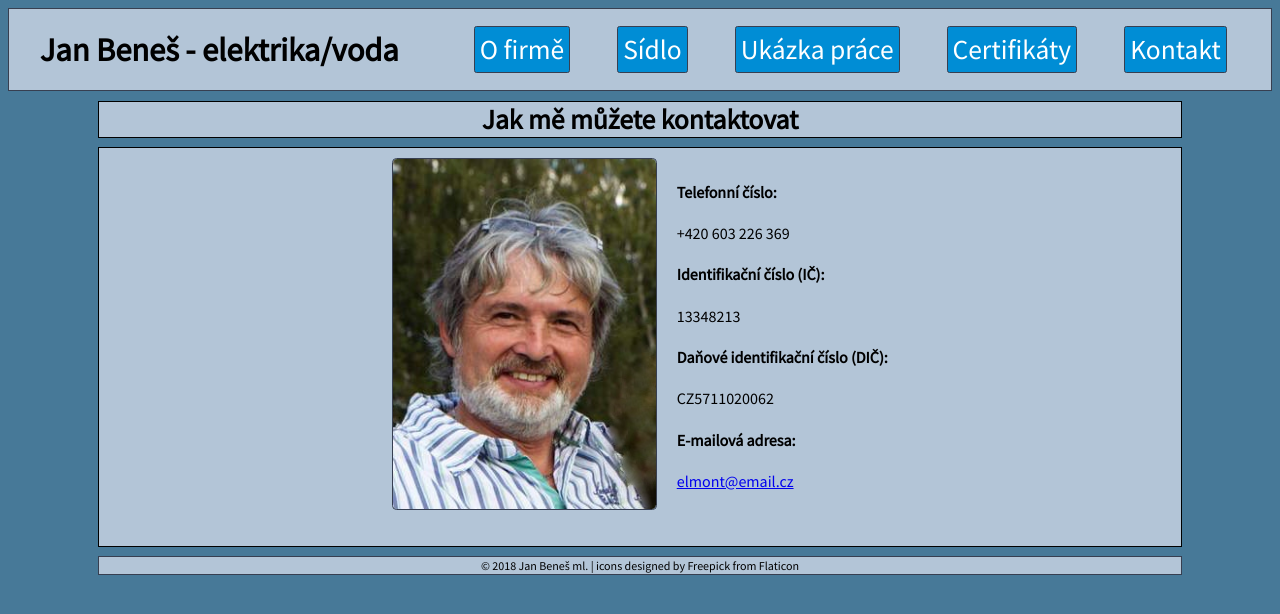
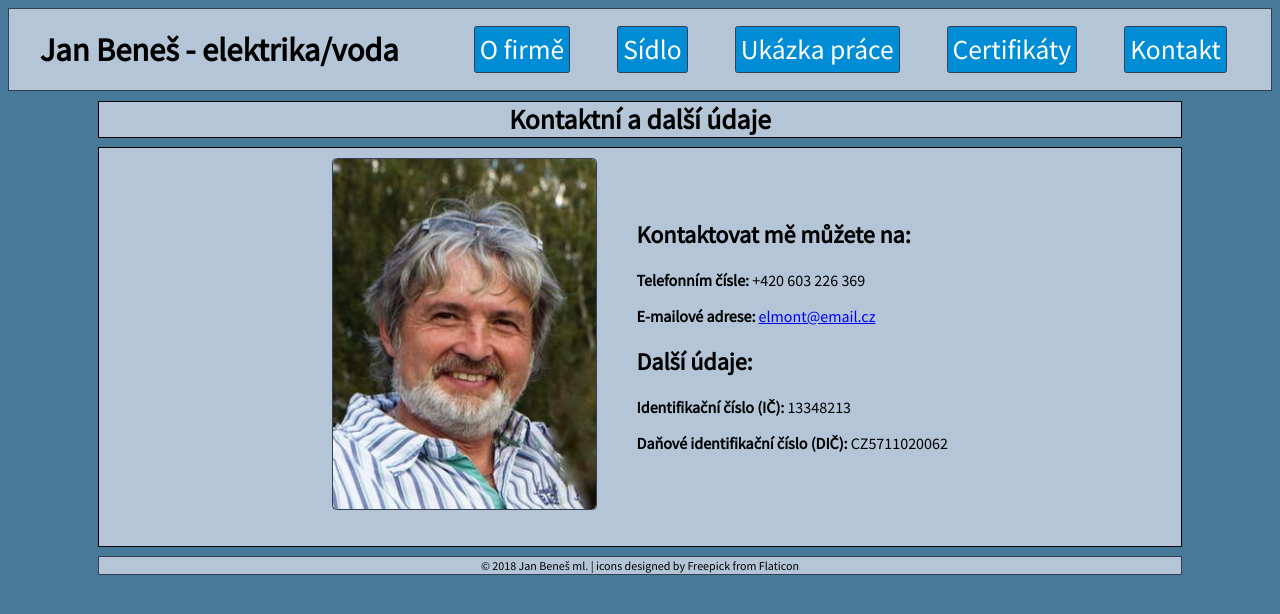
Before and after one commit to LordShedy/janbenes.com, a PHP site: page /kontakt.php in a window 1280 px wide. Shown: the top 614 px of the page. Run offline with PHP 8.4, Linux system fonts and the light colour scheme.

Commit message:
Pre-release version

```diff
--- a/css/style.css
+++ b/css/style.css
@@ -183,11 +189,14 @@
           justify-content: center;
           align-items: center;
       }
-      .contactbox{
+      .contactbox-text{
           order: 0;
-          border-style: solid;
-          border-width: 0.5px;
-          border-color: #373f51;
+      }
+      .contactbox-text > p{
+        font-size: 20px;
+      }
+      .contactbox-text > h4{
+        font-size: 40px;
       }
       .contactbox-img {
           order: 1;
@@ -344,13 +345,13 @@
           justify-content: center;
           align-items: center;
       }
+
       .contactbox{
           order: 1;
-
       }
       .contactbox-img {
           order: 0;
-          margin-right: 20px;
+          margin-right: 40px;
           align-items: center;
       }
   /* FOOTER */
--- a/kontakt.php
+++ b/kontakt.php
@@ -3,7 +3,7 @@ include './parts/head.php';
 include './parts/nav.php';
  ?>
       <header>
-        <h1>Jak mě můžete kontaktovat</h1>
+        <h1>Kontaktní a další údaje</h1>
       </header>
       <main>
       <div class="contactboxy">
@@ -11,14 +11,14 @@ include './parts/nav.php';
         <img src="./img/profile.jpg" width="275px" height="350px" alt="obr">
         </div>
         <div class="contactbox-text">
-          <h4>Telefonní číslo:</h4>
-          <p>+420 603 226 369</p>
-          <h4>Identifikační číslo (IČ):</h4>
-          <p>13348213</p>
-          <h4>Daňové identifikační číslo (DIČ):</h4>
-          <p>CZ5711020062</p>
-          <h4>E-mailová adresa:</h4>
-          <p><a href='mailto:elmont@email.cz'>elmont@email.cz</a></p>
+          <h2>Kontaktovat mě můžete na:</h2>
+            <p><b>Telefonním čísle:</b> +420 603 226 369</p>
+            <p><b>E-mailové adrese:</b> <a href='mailto:elmont@email.cz'>elmont@email.cz</a></p>
+          <h2>Další údaje:</h2>
+          <p><b>Identifikační číslo (IČ):</b>
+          13348213</p>
+          <p><b>Daňové identifikační číslo (DIČ):</b>
+          CZ5711020062</p>
         </div>
 <?php
 include './parts/foot.php';
```
Also changed, not shown: other parts of css/style.css (+17 -19 lines), certifikaty.php (+9 -9 lines), prace.php (+4 -4 lines), img/ABB_logo.svg.png (deleted), img/abb.png (deleted), img/bg.gif (deleted), img/examples/pisoar.jpg (renamed from img/pisoar.jpg), img/examples/svetla.jpg (renamed from img/svetla.jpg), img/examples/toaleta.jpg (renamed from img/toaleta.jpg), img/examples/umyvadlo.jpg (renamed from img/umyvadlo.jpg), img/jika-1.svg (deleted), img/jika.png (deleted), img/logos/ABB.svg (added), img/logos/jika.svg (added), 2 more files, 3 other files.
